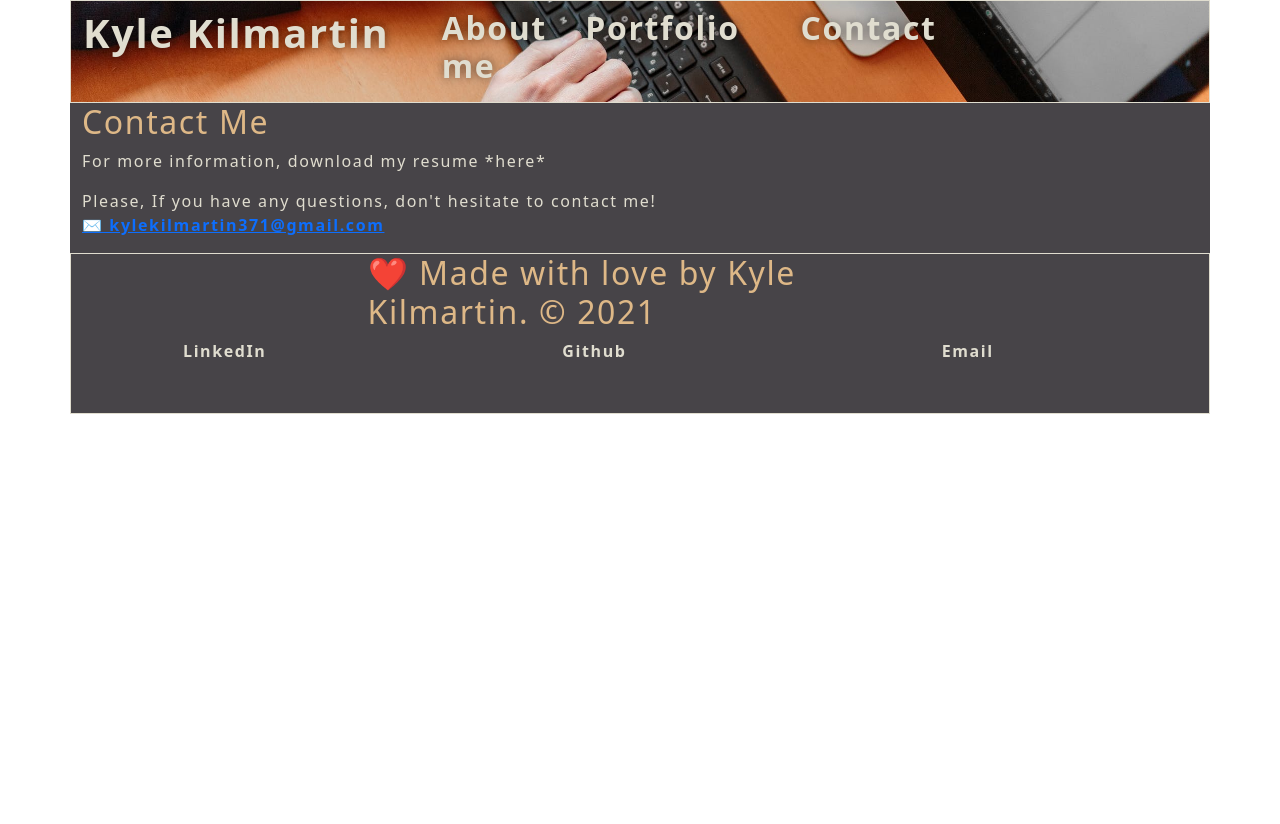
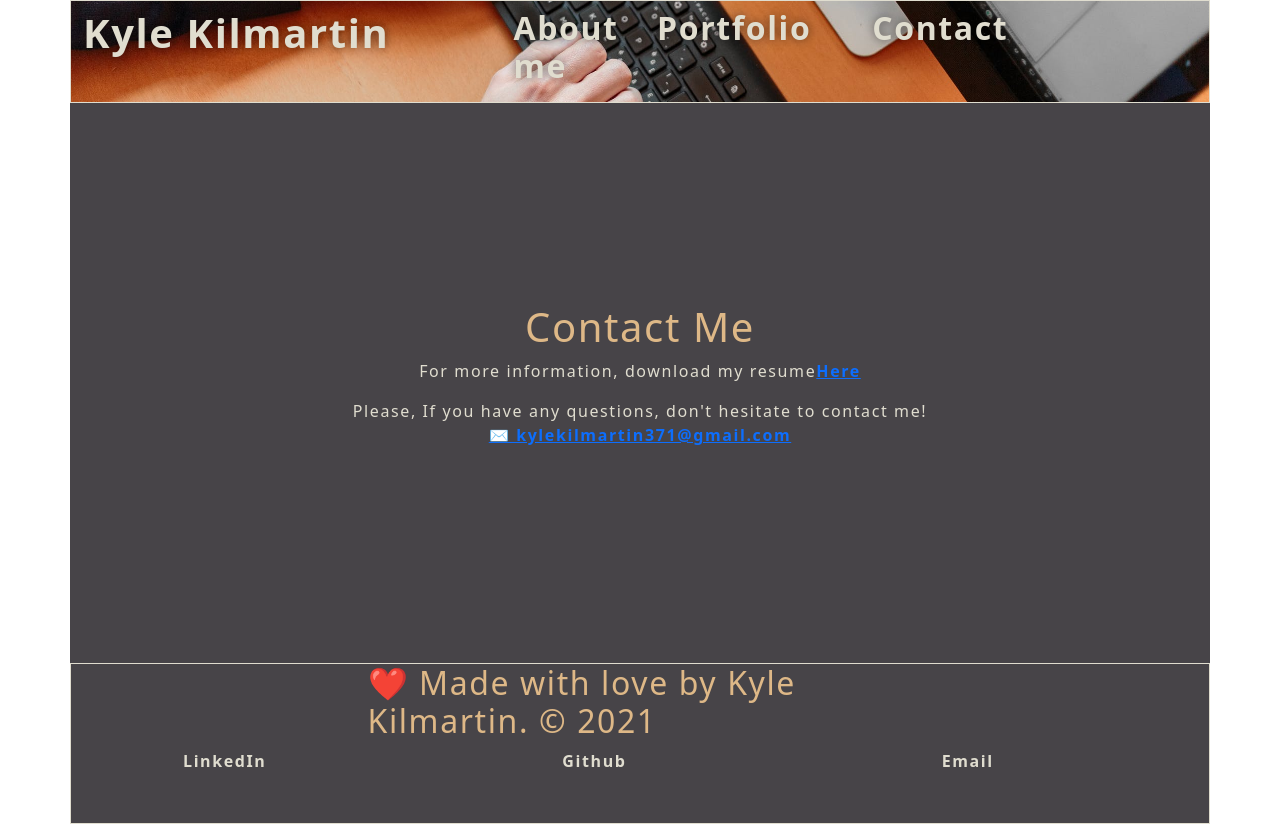
Before and after one commit to KyleKilmartin371/Kyles-Portfolio, a React (Create React App) app: page /contact in a window 1280 px wide. Before the commit the page ends 800 px from the top, so only its background shows below. Built offline with nearby package versions, Linux system fonts and the light colour scheme.

Commit message:
contact page css

```diff
--- a/src/components/About/index.js
+++ b/src/components/About/index.js
@@ -36,6 +36,8 @@ function About() {
             <li>MySQL database</li>
             <li>MongoDB</li>
             <li>React</li>
+            <li>Bcrypt</li>
+            <li>Apollo</li>
             <li>Jest testing</li>
             <li>Git / GitHub</li>
           </ul>
--- a/src/components/Contact/index.js
+++ b/src/components/Contact/index.js
@@ -3,17 +3,22 @@ import { Container, Row, Col } from "react-bootstrap";
 
 function Contact() {
   return (
-    <Container id="contact">
+    <Container id="contact" className="contact">
       <Row>
-        <h2>Contact Me</h2>
+        <h1>Contact Me</h1>
       </Row>
 
       <Row>
         <p>
-        For more information, download my resume *here*
+          For more information, download my resume
+          <a
+            href="resume.pdf"
+            download="KyleKilmartinResume"
+          >
+            Here
+          </a>
         </p>
       </Row>
-
 
       {/* Email form */}
       <Row>
@@ -28,7 +33,6 @@ function Contact() {
           >
             ✉️ kylekilmartin371@gmail.com
           </a>
-
         </p>
       </Row>
     </Container>
--- a/src/components/Nav/index.js
+++ b/src/components/Nav/index.js
@@ -6,7 +6,7 @@ function Nav() {
   return (
     <Container className="navbar">
       <Row className="navbar-row">
-        <Col xs={12} md={5}>
+        <Col xs={12} md={6}>
           <h1>
             <a href="/"> Kyle Kilmartin </a>
           </h1>
--- a/src/index.css
+++ b/src/index.css
@@ -70,6 +70,7 @@ a:hover {
 .portfolio{
   padding: 50px;
   text-decoration: none;
+  background-color: var(--second-color);
 }
 
 .portfolio-list {
@@ -151,9 +152,11 @@ a:hover {
   background-position: top !important;
 }
 
-#contact {
+.contact {
   color: burlywood;
   background-color: var(--first-color);
+  padding: 200px 100px;
+  text-align: center;
 }
 
 .footer {
```
Also changed, not shown: 1 other file (tests, documents, lock files or other folders).
